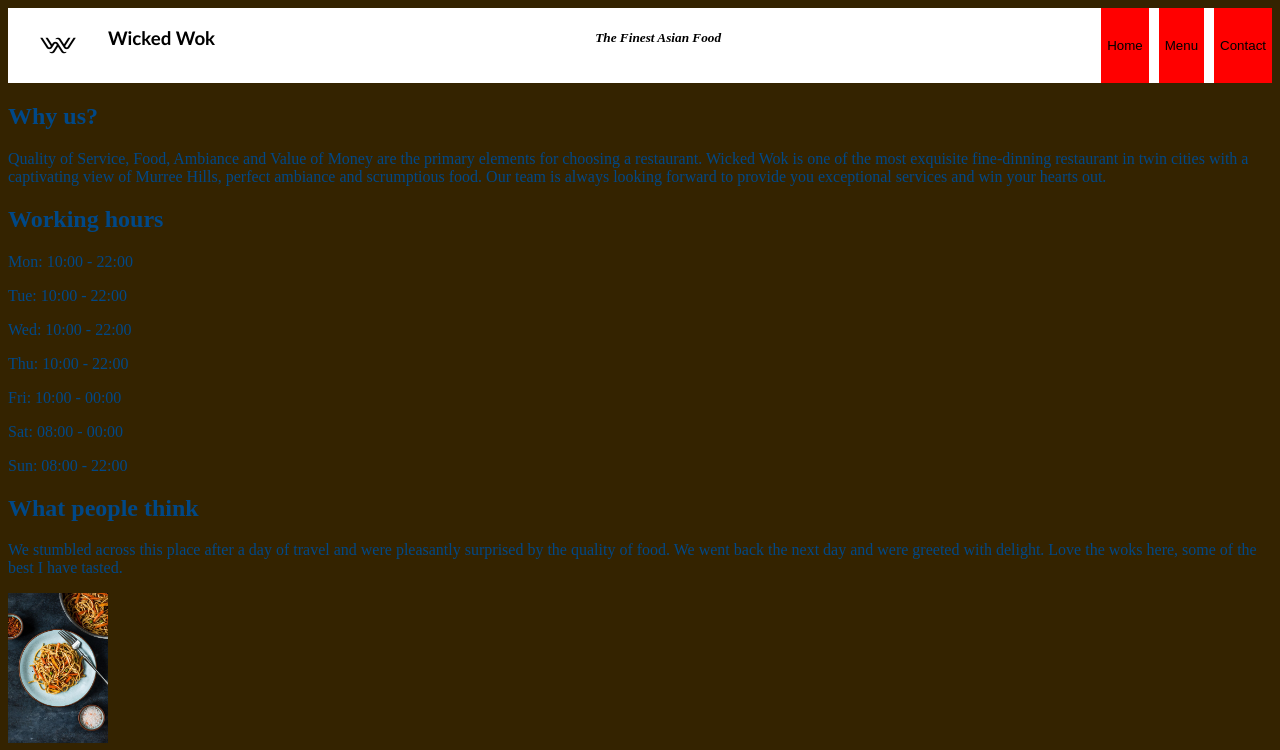
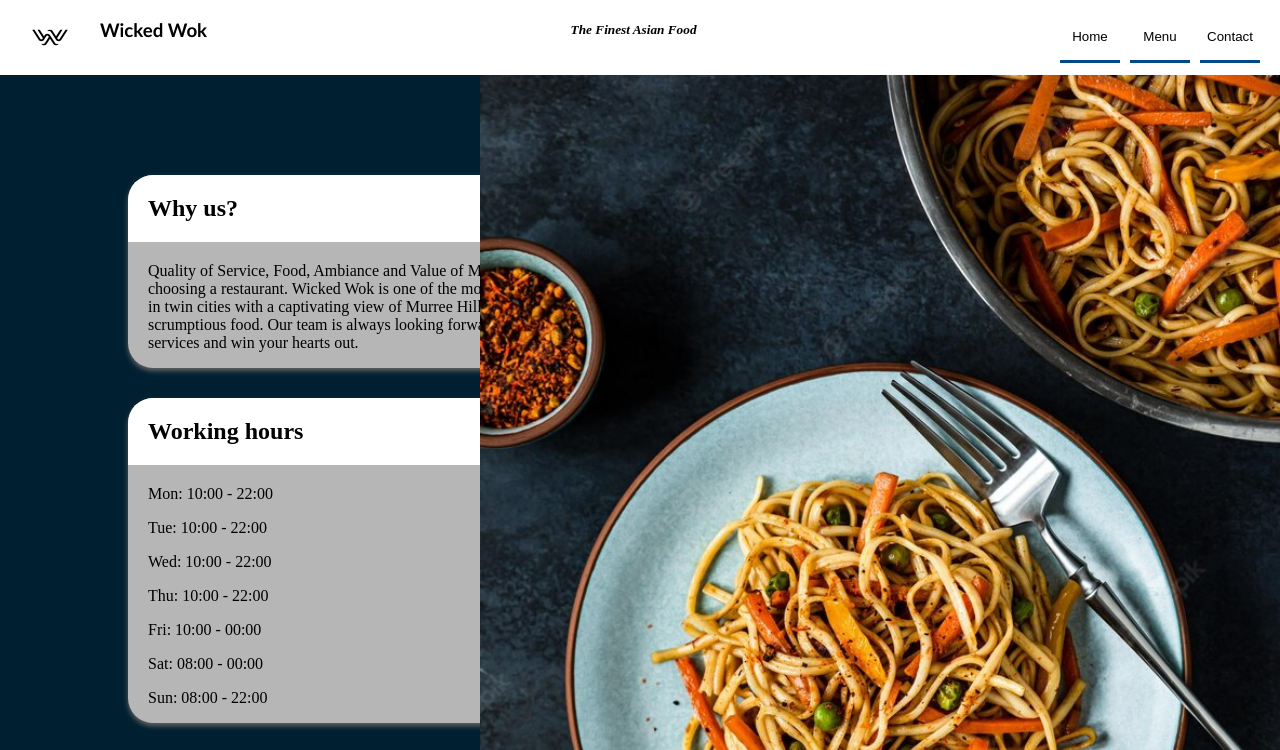
Before and after one commit to paplauskis/restaurant-page, a website built with webpack: page dist/index.html in a window 1280 px wide. Shown: the top 750 px of the page. Built offline with nearby package versions, Linux system fonts and the light colour scheme.

Commit message:
added more basic styling

```diff
--- a/src/style.css
+++ b/src/style.css
@@ -1,6 +1,10 @@
 html {
-  background-color: rgb(52, 35, 0);
-  color: rgb(0, 72, 135);
+  background-color: rgb(0, 32, 49);
+  color: rgb(0, 0, 0);
+}
+
+body {
+  margin: 0;
 }
 
 img {
@@ -20,13 +24,67 @@ img {
 .links {
   display: flex;
   gap: 10px;
+  align-items: center;
+  padding-right: 20px;
 }
 
 .links > button {
-  background-color: red;
+  background-color: transparent;
   border: none;
+  border-bottom: 3px solid rgb(0, 72, 135);
+  width: 60px;
+  height: 50px;
+  padding: 0;
+  transition: 0.4s;
+}
+
+.links > button:hover {
+  cursor: pointer;
+  border-bottom: 3px solid rgb(255, 0, 0);
 }
 
 .title {
   font-family: 'Gill Sans', 'Gill Sans MT', Calibri, 'Trebuchet MS', sans-serif;
 }
+
+.description {
+  margin-top: 100px;
+  display: flex;
+  flex-direction: column;
+  gap: 30px;
+  justify-content: center;
+  margin-left: 10vw;
+}
+
+.description > div {
+  background-color: rgb(182, 182, 182);
+  border-radius: 25px;
+  transition: 0.5s;
+  width: 600px;
+  box-shadow: 0px 3px 5px 0px rgb(99, 99, 99);
+}
+
+.description > div:hover {
+  transform: translateY(-20px);
+}
+
+.description > div > h2 {
+  background-color: rgb(255, 255, 255);
+  margin-top: 0;
+  padding: 20px;
+  border-top-left-radius: 25px;
+  border-top-right-radius: 25px;
+}
+
+.description > div > p {
+  padding: 0px 20px;
+}
+
+#content > img {
+  position: absolute;
+  width: 800px;
+  top: 75px;
+  right: 0;
+}
+/* IIIIIIIIIIIIIIIIIIIIIIIIIIIIIIIIIIIIIIIIIIIIIIIIIIIIIIIIIIIIIII
+MENU.JS */
```
